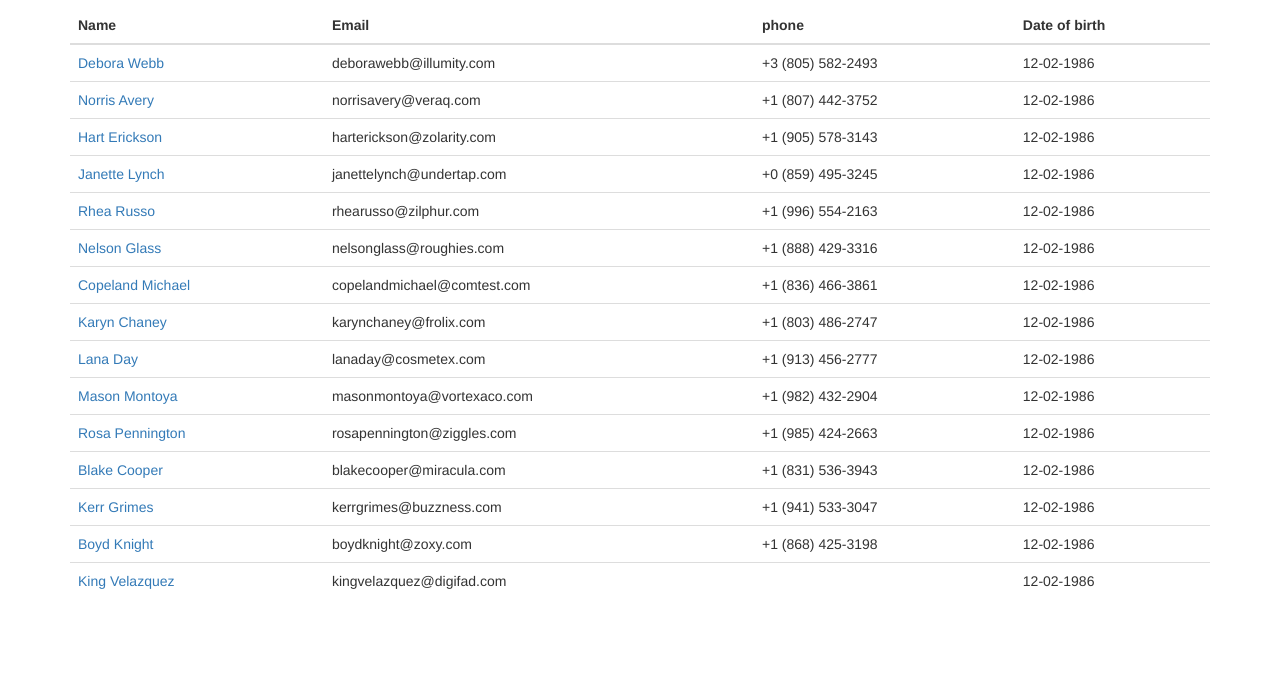
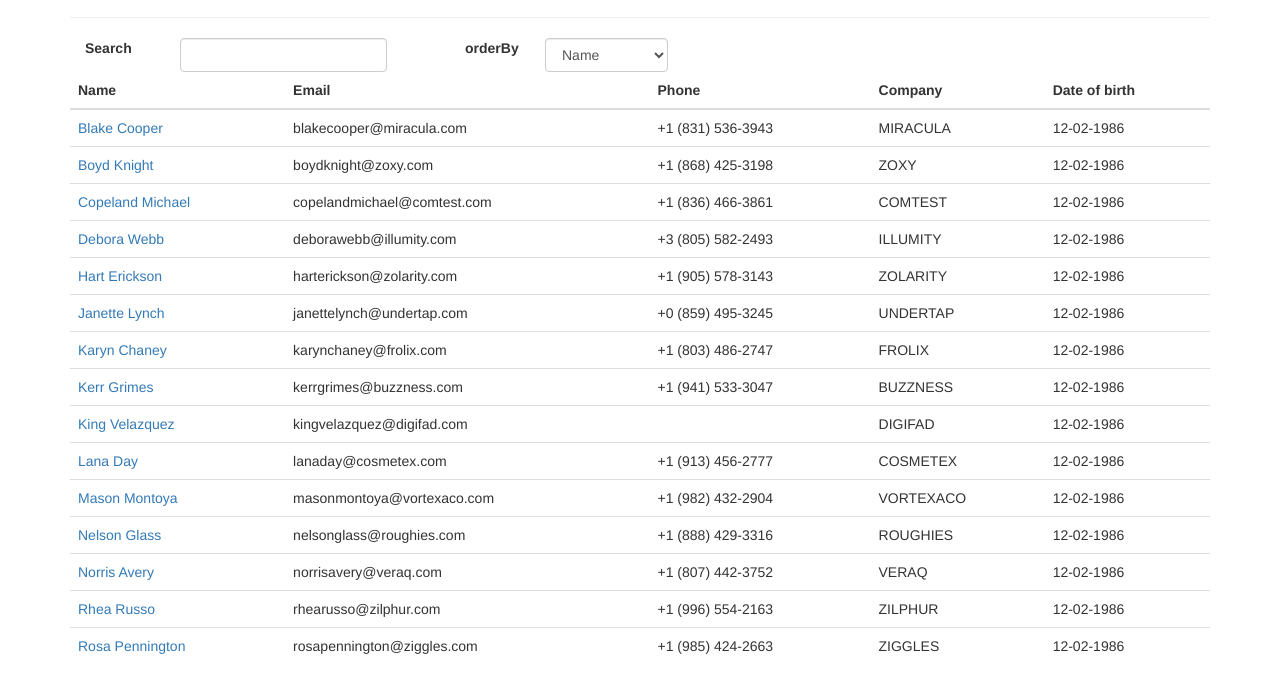
Before and after one commit to macruss/angular-app, a website: page src/index.html in a window 1280 px wide. Shown: the part 116-800 px from the top of the page. Drawn offline with nearby package versions, Linux system fonts and the light colour scheme; some packages are replaced by stand-ins of ours; a script that the page names is missing.

Commit message:
Added serch & orderBy

```diff
--- a/bower.json
+++ b/bower.json
@@ -17,6 +17,7 @@
   ],
   "devDependencies": {
     "angular": "~1.3.5",
-    "angular-route": "~1.3.5"
+    "angular-route": "~1.3.5",
+    "angular-bootstrap": "~0.12.0"
   }
 }
--- a/gulpfile.js
+++ b/gulpfile.js
@@ -71,7 +71,7 @@ gulp.task('watch', function() {
   gulp.watch(paths.html, ['html']);
 })
 gulp.task('watchDev', function() {
-  gulp.watch(paths.html, ['reload']);
+  gulp.watch([paths.html, paths.app], ['reload']);
 })
 
 gulp.task('default', ['lib', 'concat', 'html', 'connectDist', 'watch']);
--- /dev/null
+++ b/src/css/main.css
@@ -0,0 +1,3 @@
+/*.form-control {
+  width: 30% !important;
+}*/
--- a/src/index.html
+++ b/src/index.html
@@ -4,6 +4,7 @@
   <meta charset="UTF-8">
   <title>angular-app</title>
   <link rel="stylesheet" href="https://maxcdn.bootstrapcdn.com/bootstrap/3.3.1/css/bootstrap.min.css">
+  <link rel="stylesheet" href="css/main.css">
 </head>
 <body>
   <div class="container">
@@ -18,8 +19,11 @@
   <!-- build:lib -->
   <script src="bower_components/angular/angular.js"></script>
   <script src="bower_components/angular-route/angular-route.js"></script>
+  <script src="bower_components/angular-bootstrap/ui-bootstrap-tpls.min.js"></script>
   <!-- endbuild -->
+
   <!-- build:app -->
+  <script src="js/contacts_store.js"></script>
   <script src="js/app.js"></script>
   <script src="js/config/route.config.js"></script>
   <script src="js/services/contacts.service.js"></script>
--- a/src/js/app.js
+++ b/src/js/app.js
@@ -2,5 +2,7 @@
     'use strict';
 
     angular
-        .module('app', ['ngRoute']);
+        .module('app', [
+          'ngRoute',
+          ]);
 })();
--- /dev/null
+++ b/src/js/contacts_store.js
@@ -0,0 +1,182 @@
+var CONTACTS_FILE = [
+  {
+    "id": 1,
+    "date_created": "2014-05-24T09:20:20:14900",
+    "isActive": true,
+    "balance": "$1,934.15",
+    "birth_date": "12-02-1986",
+    "first_name": "Debora",
+    "last_name": "Webb",
+    "company": "ILLUMITY",
+    "email": "deborawebb@illumity.com",
+    "phone": "+3 (805) 582-2493"
+  },
+  {
+    "id": 2,
+    "date_created": "2014-05-24T09:21:20:14900",
+    "isActive": false,
+    "balance": "$3,022.27",
+    "birth_date": "12-02-1986",
+    "first_name": "Norris",
+    "last_name": "Avery",
+    "company": "VERAQ",
+    "email": "norrisavery@veraq.com",
+    "phone": "+1 (807) 442-3752"
+  },
+  {
+    "id": 3,
+    "date_created": "2014-05-24T09:22:22:14900",
+    "isActive": true,
+    "balance": "$1,362.49",
+    "birth_date": "12-02-1986",
+    "first_name": "Hart",
+    "last_name": "Erickson",
+    "company": "ZOLARITY",
+    "email": "harterickson@zolarity.com",
+    "phone": "+1 (905) 578-3143"
+  },
+  {
+    "id": 4,
+    "date_created": "2014-05-24T09:23:20:14900",
+    "isActive": true,
+    "balance": "$2,017.40",
+    "birth_date": "12-02-1986",
+    "first_name": "Janette",
+    "last_name": "Lynch",
+    "company": "UNDERTAP",
+    "email": "janettelynch@undertap.com",
+    "phone": "+0 (859) 495-3245"
+  },
+  {
+    "id": 5,
+    "date_created": "2014-05-24T09:24:20:14900",
+    "isActive": true,
+    "balance": "$3,960.14",
+    "birth_date": "12-02-1986",
+    "first_name": "Rhea",
+    "last_name": "Russo",
+    "company": "ZILPHUR",
+    "email": "rhearusso@zilphur.com",
+    "phone": "+1 (996) 554-2163"
+  },
+  {
+    "id": 6,
+    "date_created": "2014-05-24T09:25:20:14900",
+    "isActive": false,
+    "balance": "$1,364.32",
+    "birth_date": "12-02-1986",
+    "first_name": "Nelson",
+    "last_name": "Glass",
+    "company": "ROUGHIES",
+    "email": "nelsonglass@roughies.com",
+    "phone": "+1 (888) 429-3316"
+  },
+  {
+    "id": 7,
+    "date_created": "2014-05-24T09:26:20:14900",
+    "isActive": true,
+    "balance": "$2,939.97",
+    "birth_date": "12-02-1986",
+    "first_name": "Copeland",
+    "last_name": "Michael",
+    "company": "COMTEST",
+    "email": "copelandmichael@comtest.com",
+    "phone": "+1 (836) 466-3861"
+  },
+  {
+    "id": 8,
+    "date_created": "2014-05-24T09:27:20:14900",
+    "isActive": true,
+    "balance": "$1,170.59",
+    "birth_date": "12-02-1986",
+    "first_name": "Karyn",
+    "last_name": "Chaney",
+    "company": "FROLIX",
+    "email": "karynchaney@frolix.com",
+    "phone": "+1 (803) 486-2747"
+  },
+  {
+    "id": 9,
+    "date_created": "2014-05-24T09:28:20:14900",
+    "isActive": true,
+    "balance": "$3,262.23",
+    "birth_date": "12-02-1986",
+    "first_name": "Lana",
+    "last_name": "Day",
+    "company": "COSMETEX",
+    "email": "lanaday@cosmetex.com",
+    "phone": "+1 (913) 456-2777"
+  },
+  {
+    "id": 10,
+    "date_created": "2014-05-24T09:29:20:14900",
+    "isActive": true,
+    "balance": "$3,494.01",
+    "birth_date": "12-02-1986",
+    "first_name": "Mason",
+    "last_name": "Montoya",
+    "company": "VORTEXACO",
+    "email": "masonmontoya@vortexaco.com",
+    "phone": "+1 (982) 432-2904"
+  },
+  {
+    "id": 11,
+    "date_created": "2014-05-24T09:30:20:14900",
+    "isActive": false,
+    "balance": "$3,829.83",
+    "birth_date": "12-02-1986",
+    "first_name": "Rosa",
+    "last_name": "Pennington",
+    "company": "ZIGGLES",
+    "email": "rosapennington@ziggles.com",
+    "phone": "+1 (985) 424-2663"
+  },
+  {
+    "id": 12,
+    "date_created": "2014-05-24T09:31:20:14900",
+    "isActive": true,
+    "balance": "$2,860.62",
+    "birth_date": "12-02-1986",
+    "first_name": "Blake",
+    "last_name": "Cooper",
+    "company": "MIRACULA",
+    "email": "blakecooper@miracula.com",
+    "phone": "+1 (831) 536-3943"
+  },
+  {
+    "id": 13,
+    "date_created": "2014-05-24T09:32:20:14900",
+    "isActive": false,
+    "balance": "$2,038.45",
+    "birth_date": "12-02-1986",
+    "first_name": "Kerr",
+    "last_name": "Grimes",
+    "company": "BUZZNESS",
+    "email": "kerrgrimes@buzzness.com",
+    "phone": "+1 (941) 533-3047"
+  },
+  {
+    "id": 14,
+    "date_created": "2014-05-24T09:33:20:14900",
+    "isActive": true,
+    "balance": "$1,819.94",
+    "birth_date": "12-02-1986",
+    "first_name": "Boyd",
+    "last_name": "Knight",
+    "company": "ZOXY",
+    "email": "boydknight@zoxy.com",
+    "phone": "+1 (868) 425-3198"
+  },
+  {
+    "id": 15,
+    "date_created": "2014-05-24T09:34:20:14900",
+    "isActive": true,
+    "balance": "$1,792.28",
+    "birth_date": "12-02-1986",
+    "first_name": "King",
+    "last_name": "Velazquez",
+    "company": "DIGIFAD",
+    "email": "kingvelazquez@digifad.com",
+    "phone": ""
+  }
+];
--- a/src/js/controllers/contacts.controller.js
+++ b/src/js/controllers/contacts.controller.js
@@ -1,4 +1,4 @@
-(function(){
+(function() {
   'use strict';
 
   angular.module('app')
@@ -6,18 +6,38 @@
 
   ContactsCtrl.$inject = ['contacts'];
 
-    function ContactsCtrl(contacts) {
+  function ContactsCtrl( contacts) {
     var vm = this;
     vm.contacts = [];
+    vm.sortColumns = [
+            {name:'Name', value:'first_name'},
+            {name:'Surname' ,value:'last_name'},
+            {name:'Email' ,value:'email'},
+            {name:'Phone' ,value:'phone'},
+            {name:'Company' ,value:'company'},
+            {name:'Date of birth',value:'birth_date'}
+        ];
+    vm.orderByColumn = vm.sortColumns[0];
 
     activate();
 
+// pagination
+
+    vm.totalItems = 10;
+    vm.currentPage = 5;
+    // $scope.maxSize = 10;
+
+
+    // $scope.setPage = function (pageNo) {
+    //   $scope.currentPage = pageNo;
+    // };
+    // $scope.bigTotalItems = 10;
+    // $scope.bigCurrentPage = 123;
+
+
+
     function activate() {
-            return contacts.all()
-                .then(function(data) {
-                    vm.contacts = data;
-                    return vm.contacts;
-            });
+      vm.contacts = contacts.all()
     }
 
   }
--- a/src/js/controllers/edit-contact.controller.js
+++ b/src/js/controllers/edit-contact.controller.js
@@ -19,18 +19,11 @@
         get(vm.contactId);
 
         function get(id) {
-            return contacts.get(id)
-                .then(function(data) {
-                    vm.contact = data;
-                    return vm.contact;
-            });
+            return vm.contact = contacts.get(id);
         }
 
         function update(contact) {
-            return contacts.update(contact)
-                .then(function(data) {
-                    return data;
-            });
+            return contacts.update(contact);
         }
     }
 })();
--- a/src/partials/contacts.html
+++ b/src/partials/contacts.html
@@ -1,19 +1,32 @@
 <h2>Contacts</h2>
-
+<hr>
+<form class="form-inline">
+  <label for="search" class="col-sm-1 control-label">Search</label>
+  <div class="form-group col-sm-3">
+    <input class="form-control" id="search" ng-model="vm.search">
+  </div>
+  <label class="col-sm-1 control-label">orderBy </label>
+  <div class="form-group">
+    <select class="form-control col-sm-2" ng-model="vm.orderByColumn" ng-options="col.name for col in vm.sortColumns"></select>
+  </div>
+</select>
+</form>
 <table class="table">
   <thead>
     <tr>
       <th>Name</th>
       <th>Email</th>
-      <th>phone</th>
+      <th>Phone</th>
+      <th>Company</th>
       <th>Date of birth</th>
     </tr>
   </thead>
   <tbody>
-    <tr ng-repeat="contact in vm.contacts">
+    <tr ng-repeat="contact in vm.contacts | filter:vm.search | orderBy:vm.orderByColumn.value">
       <td><a ng-href="#/{{contact.id}}" ng-bind="contact.first_name + ' ' + contact.last_name"></a></td>
       <td ng-bind="contact.email"></td>
       <td ng-bind="contact.phone"></td>
+      <td ng-bind="contact.company"></td>
       <td ng-bind="contact.birth_date"></td>
     </tr>
   </tbody>
```
Also changed, not shown: src/js/services/contacts.service.js (+66 -33 lines), src/partials/edit-contact.html (+42 -7 lines). Lines whose indentation alone changed are shown as unchanged.
